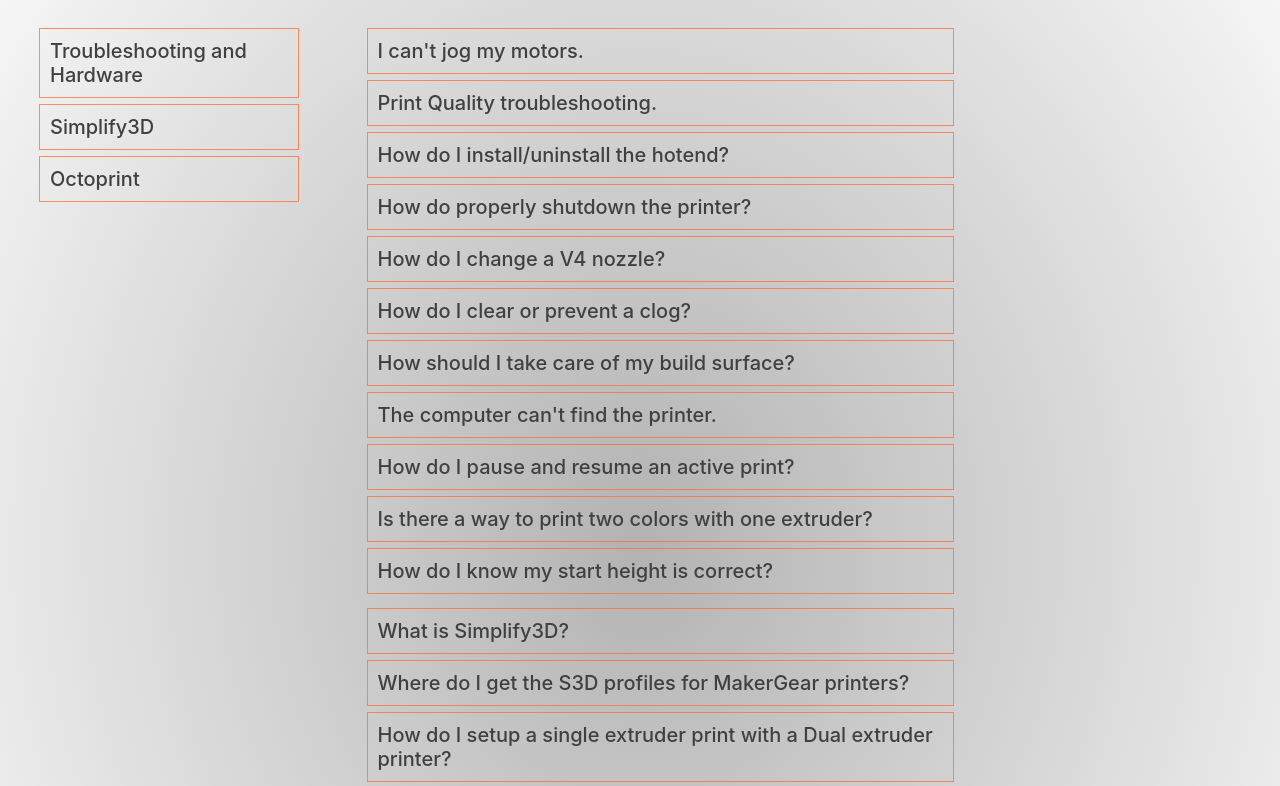
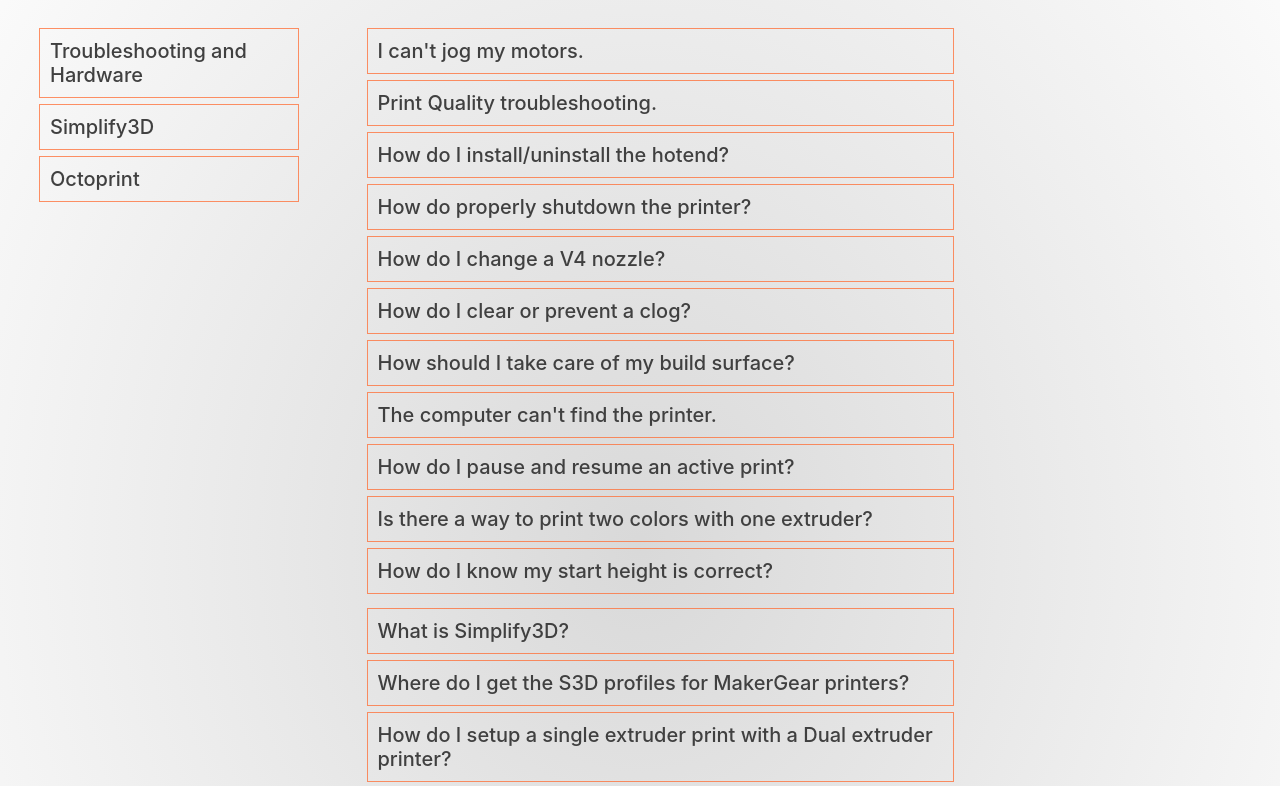
Before and after one commit to support-mg/faq, a plain HTML site: page index.html in a window 1280 px wide. Shown: the part 206-992 px from the top of the page. Drawn offline with nearby package versions, Linux system fonts and the light colour scheme.

Commit message:
Update faq-stylesheet.css

```diff
--- a/faq-css/faq-stylesheet.css
+++ b/faq-css/faq-stylesheet.css
@@ -1,5 +1,5 @@
 body {
-    background-image: radial-gradient(hsla(50, 0%, 70%, 1), white);
+    background-image: radial-gradient(hsla(50, 0%, 85%, 1), white);
 }
 
 li {
```
